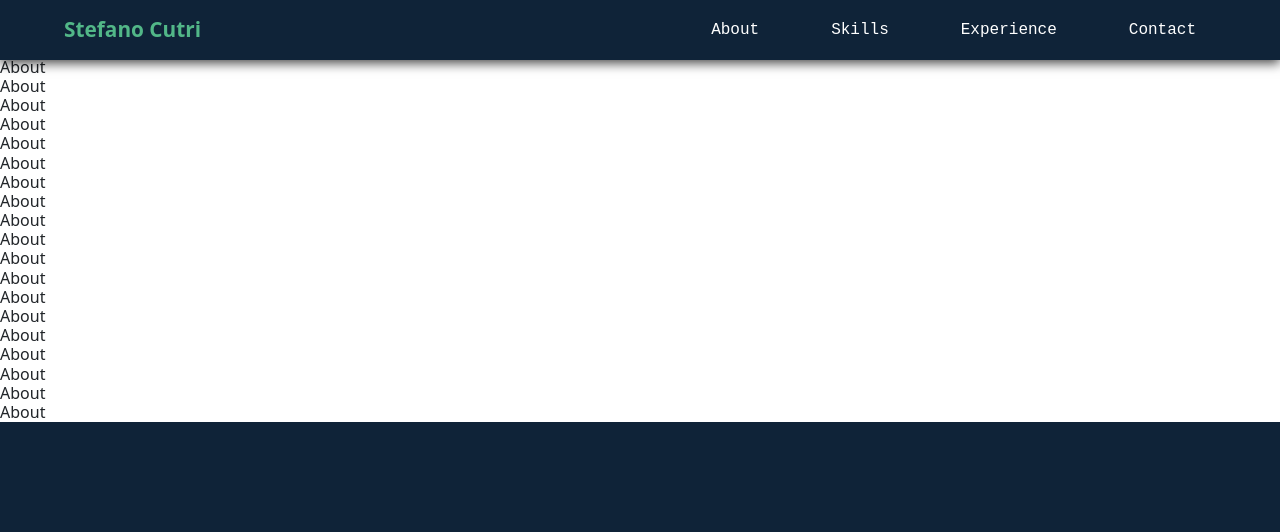
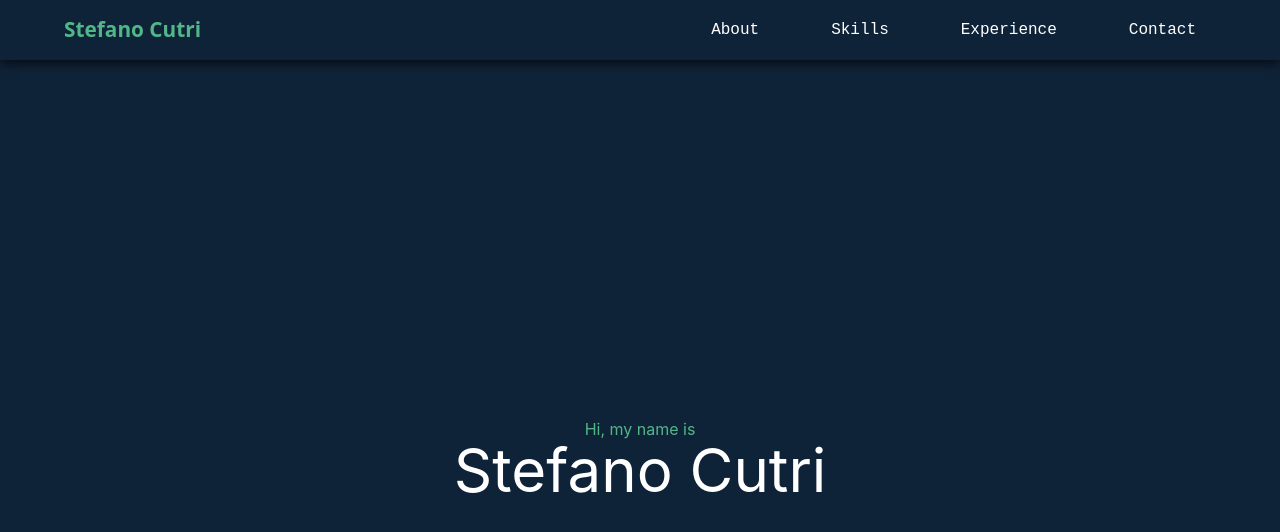
Before and after one commit to StefanoCutri/portfolio, a React (Create React App) app: page / in a window 1280 px wide. Shown: the top 532 px of the page. Built offline with nearby package versions, Linux system fonts and the light colour scheme.

Commit message:
Info Component created

```diff
--- a/src/App.js
+++ b/src/App.js
@@ -5,10 +5,10 @@ import "./index.css";
 
 const App = () => {
   return (
-    <div>
+    <>
       <Header />
       <About/>
-    </div>
+    </>
   );
 };
 
--- a/src/components/About.js
+++ b/src/components/About.js
@@ -1,31 +1,12 @@
-import React from 'react'
+import React from 'react';
+import "../styles/about.css"
 
 export const About = () => {
   return (
-    <div>
-    <h1>About</h1>
-    <h1>About</h1>
-    <h1>About</h1>
-    <h1>About</h1>
-    <h1>About</h1>
-    <h1>About</h1>
-    <h1>About</h1>
-    <h1>About</h1>
-    <h1>About</h1>
-    <h1>About</h1>
-    <h1>About</h1>
-    <h1>About</h1>
-    <h1>About</h1>
-    <h1>About</h1>
-    <h1>About</h1>
-    <h1>About</h1>
-    <h1>About</h1>
-    <h1>About</h1>
-    <h1>About</h1>
-    <h1>About</h1>
-    <h1>About</h1>
-    <h1>About</h1>
-    </div>
+    <section className='flex flex-1 flex-col justify-center items-center'>
+      <h1>Hi,  my name is</h1>
+      <h1 className='text-white text-6xl'>Stefano Cutri</h1>
+    </section>
 
   )
 }
--- a/src/index.css
+++ b/src/index.css
@@ -7,6 +7,7 @@
   padding: 0;
 }
 
-html {
-  background-color: #0f2338;
+html, body {
+  height: 100vh;
+  /* background-color: #0f2338; */
 }
--- /dev/null
+++ b/src/styles/about.css
@@ -0,0 +1,17 @@
+:root {
+    --main-text-color: #52b788;
+    --main-bg-color: #0f2338;
+    --secondary-bg-color: #173452;
+    --text-white: #fff;
+}
+
+section{
+    background-color: var(--main-bg-color);
+    padding: 0;
+    height: 100vh;
+    color: var(--main-text-color);
+}
+
+h1{
+    font-family: 'Calibre','Inter','San Francisco','SF Pro Text',-apple-system,system-ui,sans-serif
+}
--- a/src/styles/header.css
+++ b/src/styles/header.css
@@ -30,10 +30,11 @@ p {
 }
 
 nav {
-  position: fixed !important;
+  /* position: fixed !important; */
   box-shadow: 0px 3px 11px 0px rgba(0, 0, 0, 0.75);
   -webkit-box-shadow: 0px 3px 11px 0px rgba(0, 0, 0, 0.75);
   -moz-box-shadow: 0px 3px 11px 0px rgba(0, 0, 0, 0.75) !important;
+
 }
 .active {
   display: flex !important;
```
